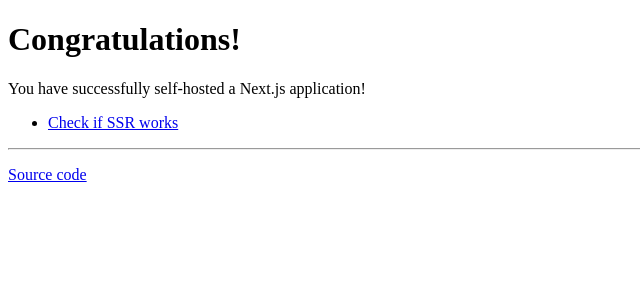
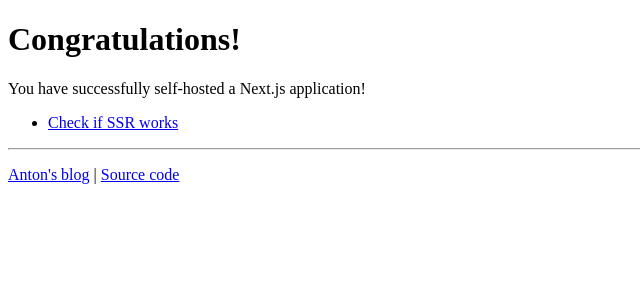
Before and after one commit to prutya/next-self-hosted, a Next.js app: page / in a window 1280 px wide. Shown: the top 300 px of the page, without its empty margins (0-640 px from the left). Built offline with nearby package versions, Linux system fonts and the light colour scheme.

Commit message:
Add blog link

```diff
--- a/app/layout.jsx
+++ b/app/layout.jsx
@@ -7,6 +7,8 @@
         {children}
         <hr />
         <p>
+          <Link href="https://www.prudkohliad.com">{"Anton's blog"}</Link>
+          {" | "}
           <Link href="https://github.com/prutya/next-self-hosted">
             {"Source code"}
           </Link>
```
